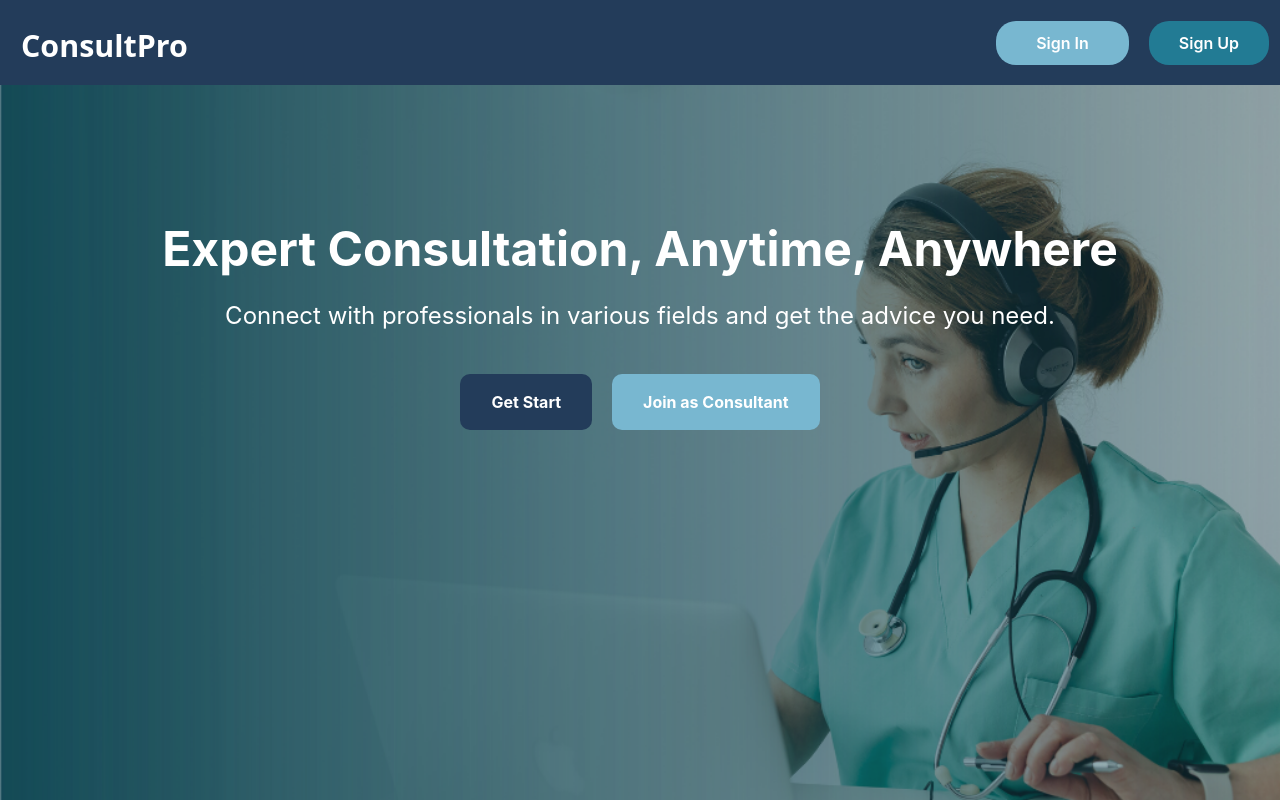
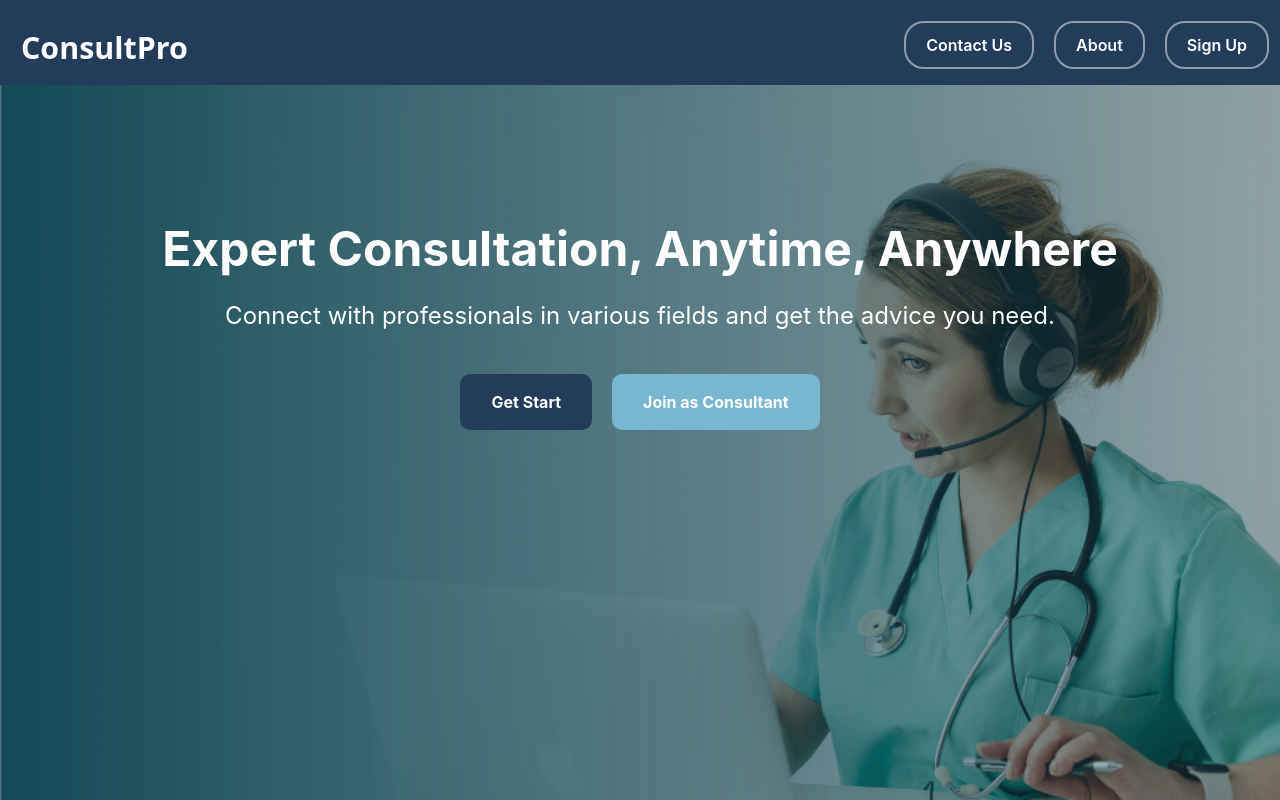
Before and after one commit to Kanchanamkl/consultation_system_web, a React (Vite) app: page / in a window 1280 px wide. Built offline with nearby package versions, Linux system fonts and the light colour scheme.

Commit message:
hero page styling chaneges

```diff
--- a/src/components/NavBar/NavBar.jsx
+++ b/src/components/NavBar/NavBar.jsx
@@ -11,7 +11,9 @@ const navbar = () => {
           <a href="/" className="logo">ConsultPro</a>
         </div>
         <ul className="navbar-links">
-          <li className='nav-item-sign-in'><Link to="/login">Sign In</Link></li>
+          {/* <li className='nav-item-sign-in'><Link to="/login">Sign In</Link></li> */}
+          <li className='nav-item-sign-up'><a href="/contact_us">Contact Us</a></li>
+          <li className='nav-item-sign-up'><a href="/about">About</a></li>
           <li className='nav-item-sign-up'><a href="/register">Sign Up</a></li>
         </ul>
       </nav>
--- a/src/components/NavBar/NavBarStyles.scss
+++ b/src/components/NavBar/NavBarStyles.scss
@@ -28,28 +28,29 @@
       color: #fff;
       text-decoration: none;
       font-size: 1rem;
-      padding: 10px 20px;
+      padding: 10px 10px;
       margin-top: 10px;
       border-radius: 20px;
       font-family: "Inter", sans-serif;
     }
 
     .nav-item-sign-in {
-      background: $tertiary-color;
+      border: 2px solid  #f5f5f585;
       font-weight: 600;
       color: #fff;
-      padding: 10px 20px;
+      padding: 10px 10px;
       font-size: 1rem;
       border-radius: 20px;
       margin-top: 10px;
       font-family: "Inter", sans-serif;
       transition: background 0.3s ease;
       &:hover {
-        background: $tertiary-color-hover;
+        background-color: $secondary-color;
       }
     }
     .nav-item-sign-up {
-      background: $secondary-color;
+      border: 2px solid #f5f5f585;
+      font-weight: 600;
       color: #fff;
       padding: 10px 10px;
       border-radius: 20px;
@@ -58,7 +59,7 @@
       font-family: "Inter", sans-serif;
       transition: background 0.3s ease;
       &:hover {
-        background: $tertiary-color-hover;
+        background-color: $secondary-color;
       }
     }
   }
--- a/src/pages/HeroPage/HeroPageStyles.scss
+++ b/src/pages/HeroPage/HeroPageStyles.scss
@@ -60,6 +60,7 @@
             &:hover {
               background: $tertiary-color-hover;
               padding: 10px 20px;
+
             }
         }
         .nav-item-contact-us {
@@ -117,6 +118,7 @@
 
             &:hover {
               background: $secondary-color;
+              border: 1px solid #f5f5f5be;
             }
           }
 
@@ -125,6 +127,7 @@
 
             &:hover {
               background:$tertiary-color-hover;
+              border: 1px solid #f5f5f5be;
             }
           }
         }
```
